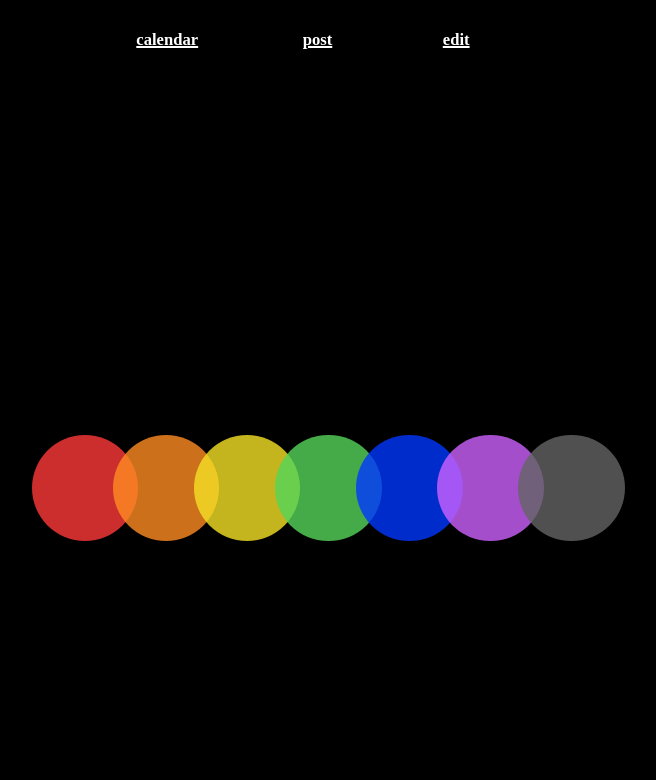
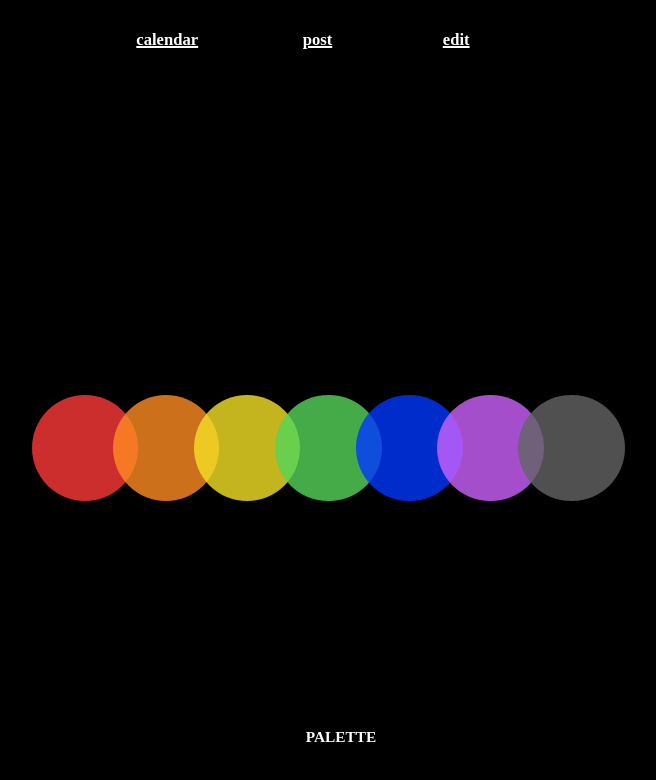
Before and after one commit to LikeLion-at-CAU-10th/Palette-React, a React (Create React App) app: page /main in a window 1280 px wide. Shown: the top 780 px of the page, without its empty margins (299-955 px from the left). Built offline with nearby package versions, Linux system fonts and the light colour scheme.

Commit message:
logo add

```diff
--- a/src/pages/main.js
+++ b/src/pages/main.js
@@ -52,7 +52,7 @@ const CirclesDom = styled.div`
   display: flex;
   align-items: center;
   justify-content: center;
-  height: 80%;
+  height: 70%;
 `;
 
 const MainPageDom = styled.div`
@@ -79,6 +79,12 @@ const Save = styled.div`
   visibility: ${(props) => (props.visible ? "visible" : "hidden")};
 `;
 
+const Logo = styled.div`
+  color: white;
+  text-align: center;
+  font-size: 1.2vw;
+  font-weight: bold;
+`;
 const PalettesDom = styled.div`
   display: flex;
   width: 100%;
@@ -183,6 +189,7 @@ const Main = () => {
           />
         ))}
       </CirclesDom>
+      <Logo>PALETTE</Logo>
     </MainPageDom>
   );
 };
```
